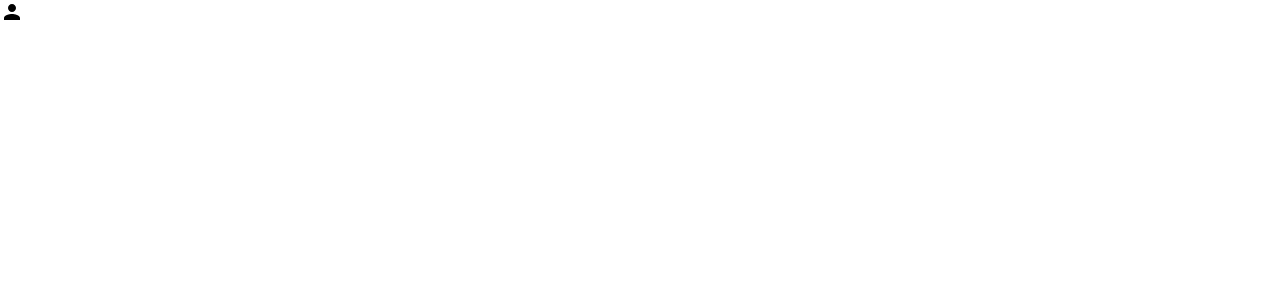
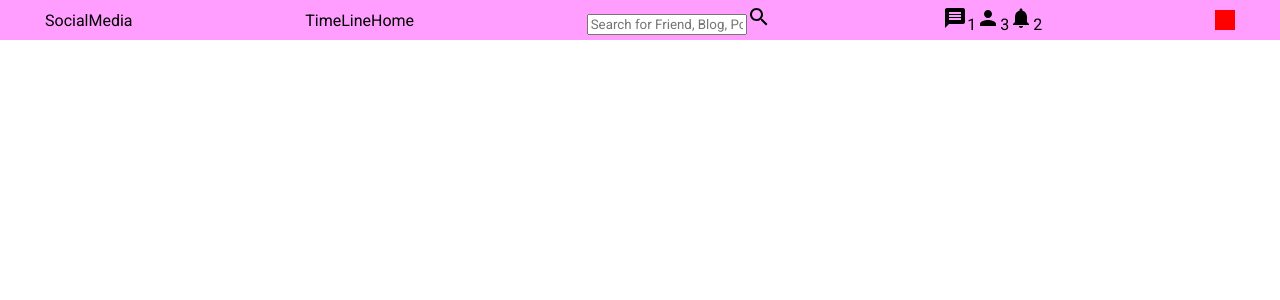
Before and after one commit to anurupkoli/socialMedia, a React (Create React App) app: page / in a window 1280 px wide. Shown: the top 300 px of the page. Built offline with nearby package versions, Linux system fonts and the light colour scheme.

Commit message:
added navbar component

```diff
--- a/package.json
+++ b/package.json
@@ -13,6 +13,7 @@
     "@testing-library/user-event": "^13.5.0",
     "react": "^18.2.0",
     "react-dom": "^18.2.0",
+    "react-router-dom": "^6.16.0",
     "react-scripts": "5.0.1",
     "web-vitals": "^2.1.4"
   },
--- a/src/components/Home.js
+++ b/src/components/Home.js
@@ -1,9 +1,10 @@
 import React from 'react'
-import PersonIcon from '@mui/icons-material/Person';
+import Topbar from './topbar/Topbar'
+
 export default function Home() {
   return (
     <>
-        <PersonIcon/>
+        <Topbar/>
     </>
   )
 }
--- /dev/null
+++ b/src/components/topbar/Topbar.jsx
@@ -0,0 +1,43 @@
+import React from 'react'
+import './topbar.css'
+import SearchIcon from '@mui/icons-material/Search';
+import PersonIcon from '@mui/icons-material/Person';
+import MessageIcon from '@mui/icons-material/Message';
+import NotificationsIcon from '@mui/icons-material/Notifications';
+// import { NavLink } from 'react-router-dom';
+
+export default function Topbar(){
+  return (
+    <div className='navBar' >
+        <div className="leftNavbar">
+            <span>SocialMedia</span>
+        </div>
+        <div className="navBarLinks">
+            <span  className='navBarLinks'>TimeLine</span>
+            <span  className='navBarLinks'>Home</span>
+
+        </div>
+        <div className="middleNavbar">
+            <input placeholder='Search for Friend, Blog, Post, Video' type="text" />
+            <SearchIcon/>
+        </div>
+        <div className="rightNavbar">
+            <div className="rightNavbarItem">
+                <MessageIcon/>
+                <span>1</span>
+            </div>
+            <div className="rightNavbarItem">
+                <PersonIcon/>
+                <span>3</span>
+            </div>
+            <div className="rightNavbarItem">
+                <NotificationsIcon/>
+                <span>2</span>
+            </div>
+        </div>
+        <div className="userProfile">
+
+        </div>
+    </div>
+  )
+}
--- /dev/null
+++ b/src/components/topbar/topbar.css
@@ -0,0 +1,24 @@
+.navBar{
+    display: flex;
+    justify-content: space-between;
+    align-items: center;
+    background-color: rgb(255, 158, 255);
+    padding: 5px;
+}
+
+.leftNavbar{
+    margin-left: 40px;
+}
+
+.rightNavbar{
+    display: flex;
+    align-items: center;
+    justify-content: center;
+}
+
+.userProfile{
+    background-color: red;
+    width: 20px;
+    height: 20px;
+    margin-right: 40px;
+}
```
Also changed, not shown: 1 other file (tests, documents, lock files or other folders).
